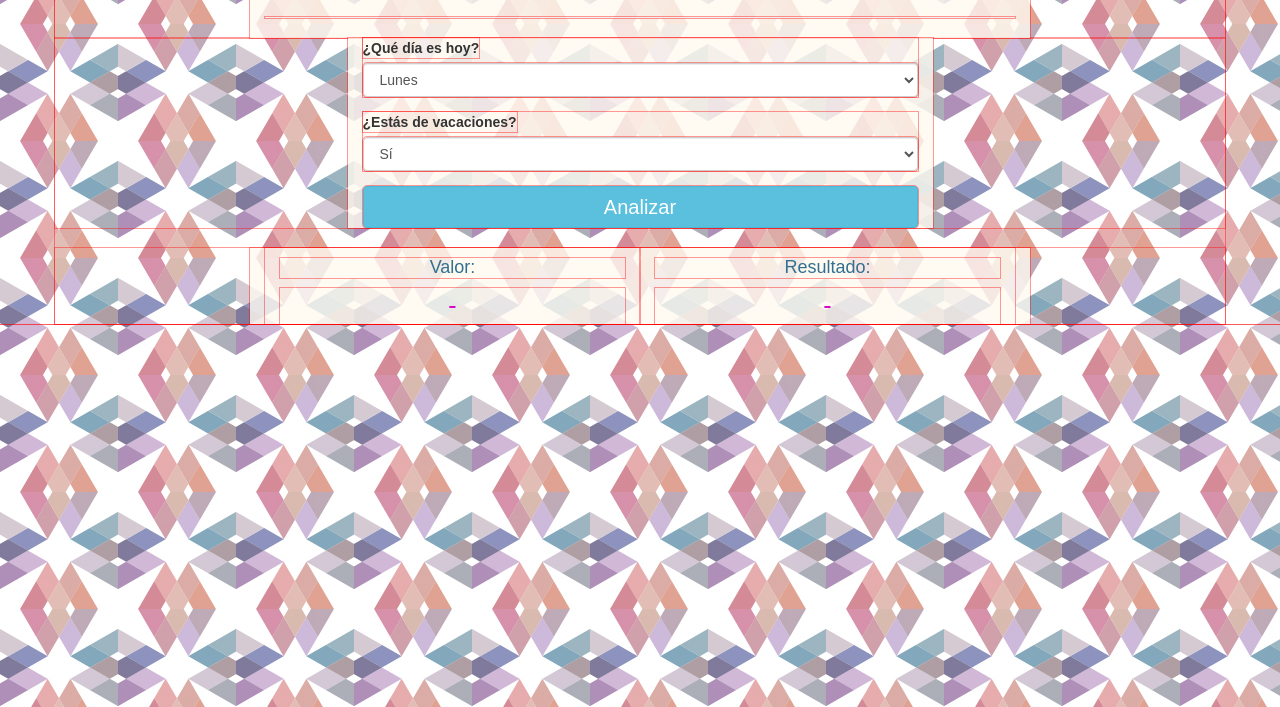
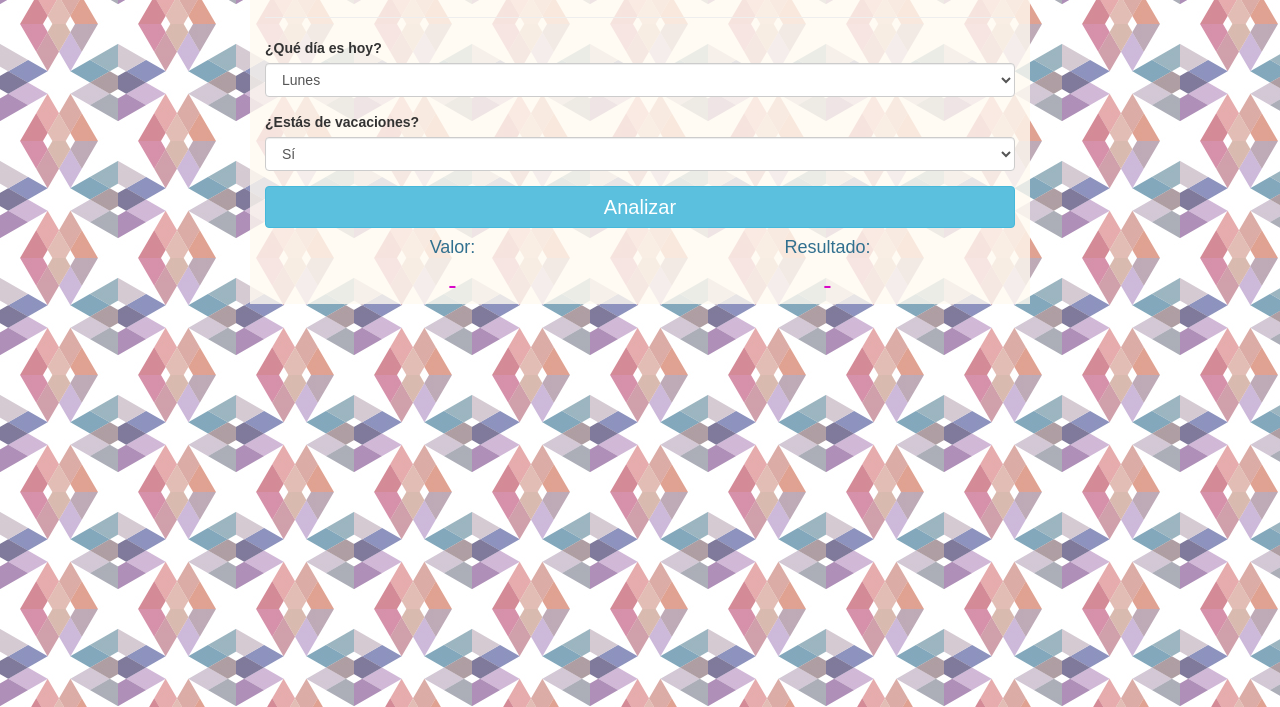
Before and after one commit to marialvarez/Ejercicio-Dormimos-, a plain HTML site: page index.html in a window 1280 px wide. Shown: the part 93-800 px from the top of the page. Drawn offline with nearby package versions, Linux system fonts and the light colour scheme; a web font is replaced by a local one.

Commit message:
estilizado

```diff
--- a/index.html
+++ b/index.html
@@ -19,7 +19,7 @@
 			</div>
 		</div>
 		<div class="row">
-			<div class="col-md-6 col-md-offset-3 opaco">
+			<div class="col-md-8 col-md-offset-2 opaco">
 				<div class="form-group">
 					<label for="DiadelaSemana">¿Qué día es hoy?</label>
 					<select class="form-control" id="weekday">
@@ -42,7 +42,6 @@
                 <button onclick="calcular()" class="btn btn-info btn-block" style="color:#fff;font-size:20px;">Analizar</button>
 			</div>
         </div>
-        <br>
         <div class="row">
             <div class="col-md-8 col-md-offset-2 opaco">
                 <div class="col-md-6">
--- a/main.css
+++ b/main.css
@@ -1,5 +1,5 @@
 * {
-    outline: 1px solid rgba(255,0,0,0.4);
+    /*outline: 1px solid rgba(255,0,0,0.4);*/
 }
 
 body {
```
